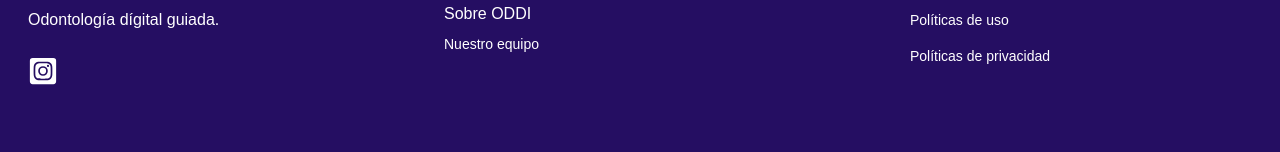
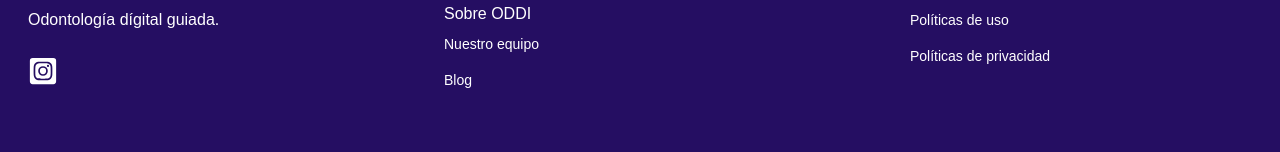
Before and after one commit to Dentmedia-oddi/client_oddi, a React (Create React App) app in the folder oddi/: page / in a window 1280 px wide. Shown: the part 3038-3190 px from the top of the page. Built offline with nearby package versions, Linux system fonts and the light colour scheme.

Commit message:
add redirection to blog url

```diff
--- a/oddi/src/components/Footer.jsx
+++ b/oddi/src/components/Footer.jsx
@@ -41,6 +41,10 @@
             <a href="/equipo">
               <li className="py-2 text-sm">Nuestro equipo</li>
             </a>
+
+            <a href="https://blog.oddi.es/">
+              <li className="py-2 text-sm">Blog</li>
+            </a>
           </ul>
         </div>
         <div>
```
